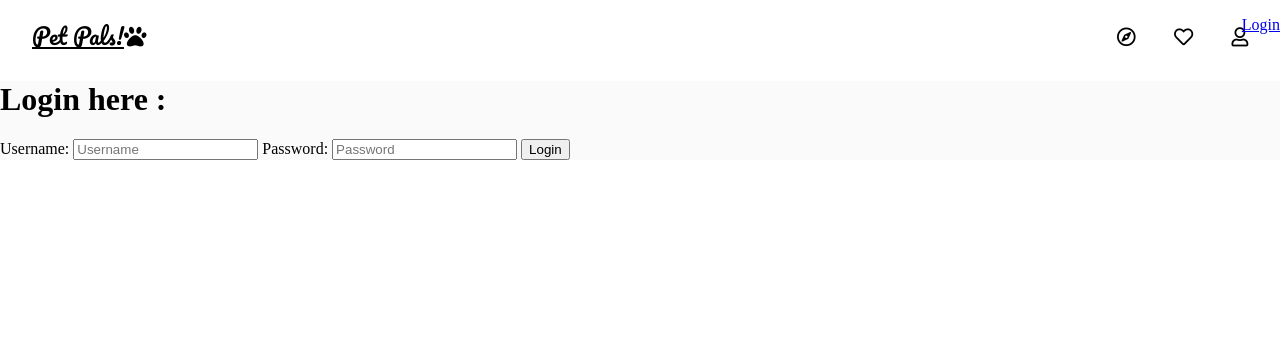
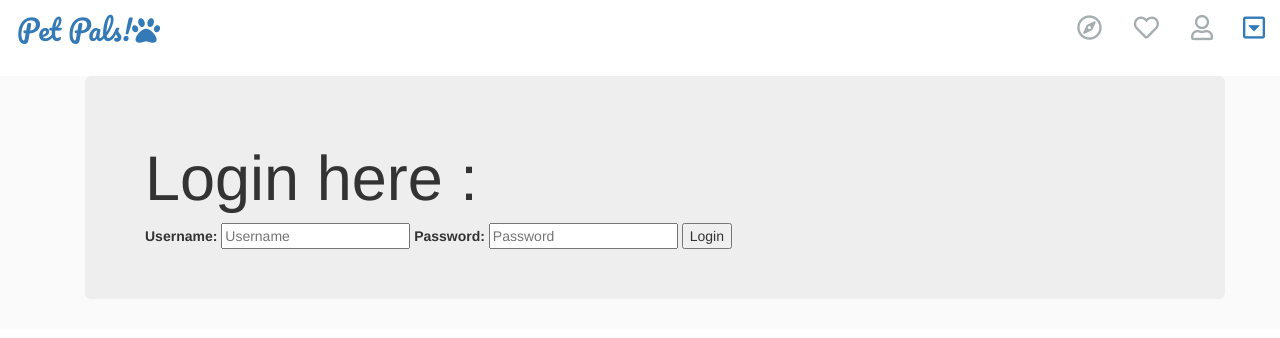
Before and after one commit to Cyrusluke925/petpals_app, a Django app: page /login in a window 1280 px wide. Shown: the top 338 px of the page. Run offline with Django 3.2, Linux system fonts and the light colour scheme; data that the repository does not hold is empty; some libraries are stand-ins or nearby versions.

Commit message:
added new styling feature

```diff
--- a/petpals_app/static/css/main.css
+++ b/petpals_app/static/css/main.css
@@ -6,14 +6,14 @@ header {
     background-color: #FFFFFF;
     width: 100%;
     margin: 0;
-    position: sticky;
+    /* position: sticky; */
 }
 
 main {
-    background-color: #FAFAFA
+    background-color: #FAFAFA;
 }
 
-.ul-navbar {
+/* .ul-navbar {
     display: flex;
     justify-content: space-around;
     height: 2.7em;
@@ -41,11 +41,13 @@ li {
 
 }
 
+*/
 
 .site-title {
     font-family: 'pacifico';
-    color: black;
-    font-size: 1.4em;
+    color: #337ab7;
+    font-size: 2em;
+
 
 
 }
@@ -54,8 +56,8 @@ li {
     width: 100%;
     margin-left: 2em;
 
+
 }
-
 
 
 
@@ -81,6 +83,7 @@ ul {
     display: flex;
     align-items: center;
     flex-direction: column;
+    background-color:#FFFFFF;
 
 }
 
@@ -128,3 +131,41 @@ ul {
 .theComment {
     width: 301px;
 }
+
+
+
+
+
+
+
+/* --------------------------------NAVBAR TESTING -------------------------------- */
+
+ul.nav.nav-pills{
+    display: flex;
+    flex-direction: row-reverse;
+}
+
+.navbar-icon {
+    color: #a5adb0;
+    font-size: 1.8em;
+}
+
+.dropdown-toggle {
+    color: #337ab7;
+    font-size: 1.8em;
+}
+
+
+header {
+    height: 5.4em;
+    background-color: #FFFFFF;
+}
+
+.navbar-icon:hover {
+    color: #337ab7;
+
+}
+
+.navbar-icon:hover, .site-title:hover, .dropdown-toggle:hover{
+    background-color: white !important;
+}
--- a/petpals_app/static/scripts/main.js
+++ b/petpals_app/static/scripts/main.js
@@ -9,7 +9,7 @@ $.ajax({
 })
 
 // console.log('hello')
-console.log('goodbye')
+console.log('cya')
 $('.postLike').on('click', function(element){
     $(this).css('color', 'red')
     element.preventDefault();
--- a/petpals_app/templates/petpals_app/base.html
+++ b/petpals_app/templates/petpals_app/base.html
@@ -7,35 +7,60 @@
 
         <link rel="stylesheet" href="https://use.fontawesome.com/releases/v5.3.1/css/all.css" integrity="sha384-mzrmE5qonljUremFsqc01SB46JvROS7bZs3IO2EmfFsd15uHvIt+Y8vEf7N7fWAU" crossorigin="anonymous">
         <link href="https://fonts.googleapis.com/css?family=Pacifico" rel="stylesheet">
+
         <link rel="stylesheet" href="{% static 'css/main.css' %}">
+
+
+        <link rel="stylesheet" href="https://maxcdn.bootstrapcdn.com/bootstrap/3.3.7/css/bootstrap.min.css" integrity="sha384-BVYiiSIFeK1dGmJRAkycuHAHRg32OmUcww7on3RYdg4Va+PmSTsz/K68vbdEjh4u" crossorigin="anonymous">
+
+
         <script src="https://code.jquery.com/jquery-3.1.1.min.js" integrity="sha256-hVVnYaiADRTO2PzUGmuLJr8BLUSjGIZsDYGmIJLv2b8=" crossorigin="anonymous" defer></script>
+
+        <script src="https://maxcdn.bootstrapcdn.com/bootstrap/3.3.7/js/bootstrap.min.js" integrity="sha384-Tc5IQib027qvyjSMfHjOMaLkfuWVxZxUPnCJA7l2mCWNIpG9mGCD8wGNIcPD7Txa" crossorigin="anonymous" defer></script>
+
         <script src="{% static 'scripts/main.js' %}" defer></script>
     </head>
 
     <body>
         <header>
-            <nav class="navbar navbar-default navbar-static-top">
+                <ul class="nav nav-pills header">
+
+                        <li role="presentation" class="dropdown">
+                          <a class="dropdown-toggle" data-toggle="dropdown" href="#" role="button" aria-haspopup="true" aria-expanded="false">
+                                <i class="far fa-caret-square-down"></i>
+                          </a>
+                          <ul class="dropdown-menu">
+                            <li><a href="{% url 'logout' %}">Logout</a></li>
+                          </ul>
+                        </li>
+                        <li><a class="navbar-icon" href="/profile"><i class="far fa-user"></i></a></li>
+                        <li><a class="navbar-icon"><i class="far fa-heart"></i></a></li>
+                        <li><a href="{% url 'explore' %}" class="navbar-icon"><i class="far fa-compass"></i></a></li>
+                        <li class="title"><a class="site-title" href="{% url 'feed' %}">Pet Pals!<i class="fas fa-paw"></i></a></li>
+
+                      </ul>
+            <!-- <nav class="navbar navbar-default navbar-static-top">
                 <div class="container">
                     <ul class="ul-navbar">
                         {# Django Home Link / Admin Link / Register Link #}
                         <li class="title"><a class="site-title" href="{% url 'feed' %}">Pet Pals!<i class="fas fa-paw"></i></a></li>
 
-                        <!-- <li><a class="navbar-brand" href="{% url 'feed' %}">Feed</a></li> -->
-                        <section class='icons'>
+                        <<li><a class="navbar-brand" href="{% url 'feed' %}">Feed</a></li> -->
+                        <!-- <section class='icons'>
                         <li><a href="{% url 'explore' %}" class="navbar-icon"><i class="far fa-compass"></i></a></li>
                         <li><a class="navbar-icon"><i class="far fa-heart"></i></a></li>
                         <li><a class="navbar-icon" href="/profile"><i class="far fa-user"></i></a></li>
-                        </section>
+                        </section> -->
                         {# Some logic on what to display for last item#}
                         {% if user.is_authenticated %}
                         <!-- <li><a href="{% url 'logout' %}">Logout</a></li> -->
                         {% else %}
-                        <li><a class="navbar-link" href="{% url 'user_login' %}">Login</a></li>
+                        <!-- <li><a class="navbar-link" href="{% url 'user_login' %}">Login</a></li> -->
 
                         {% endif %}
-                    </ul>
+                    <!-- </ul>
                 </div>
-            </nav>
+            </nav>  -->
         </header>
 
 
--- a/petpals_app/templates/petpals_app/feed.html
+++ b/petpals_app/templates/petpals_app/feed.html
@@ -22,11 +22,12 @@
              </article>
 
             <hr>
-        </li>
 
 
 
-        </section>
+
+
+    </section>
 
       <section class='commentsAndLikes'>
         <form  type='submit' id='commentForm' method="POST" enctype="multipart/form-data">
@@ -47,6 +48,7 @@
         <hr>
       {% endfor %}
       </section>
+    </li>
   </ul>
 
 
--- a/petpals_django/settings.py
+++ b/petpals_django/settings.py
@@ -126,7 +126,7 @@ USE_TZ = True
 # https://docs.djangoproject.com/en/2.0/howto/static-files/
 
 STATIC_URL = '/static/'
-#STATICFILES_DIRS = [STATIC_DIR,]
+STATICFILES_DIRS = [STATIC_DIR,]
 MEDIA_ROOT = MEDIA_DIR
 PICTURE_ROOT = PICTURE_DIR
 MEDIA_URL = '/media/'
@@ -138,5 +138,5 @@ PROJECT_ROOT = os.path.dirname(os.path.abspath(__file__))
 STATIC_ROOT = os.path.join(BASE_DIR, 'staticfiles')
 
 
-STATICFILES_DIRS = (os.path.join(PROJECT_ROOT, 'static'))
+# STATICFILES_DIRS = (os.path.join(PROJECT_ROOT, 'static'))
 STATICFILES_STORAGE = 'whitenoise.storage.CompressedManifestStaticFilesStorage'
```
Also changed, not shown: petpals_app/templates/petpals_app/about.html (added, +13 -0 lines).
